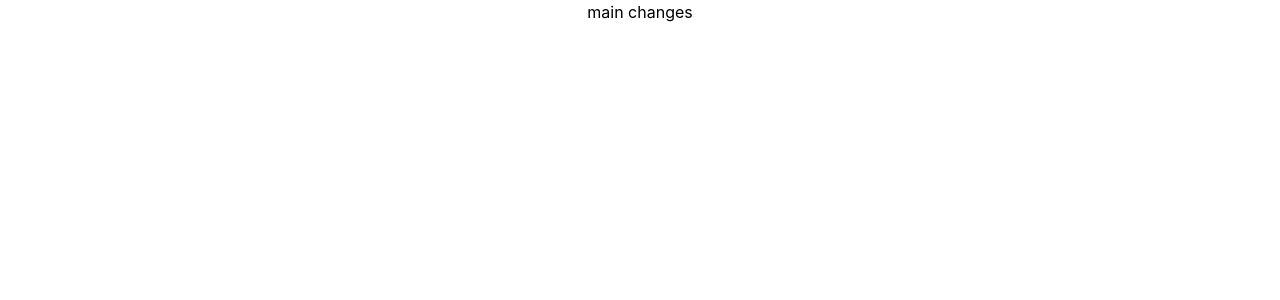
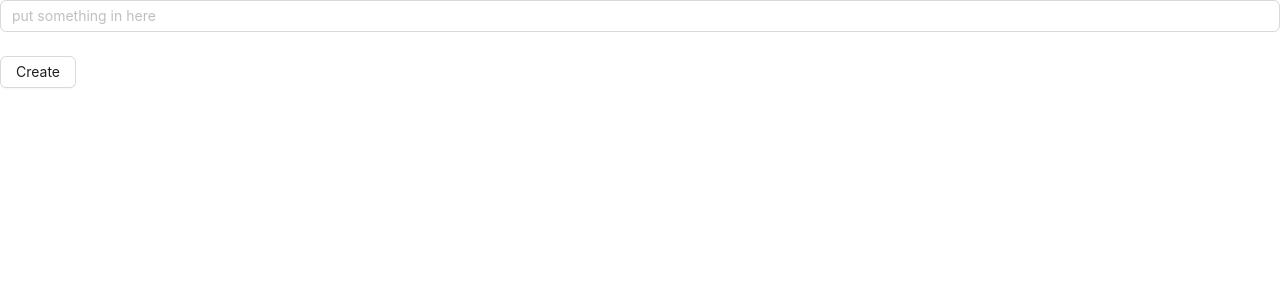
Before and after one commit to isPeang/todolist, a React (Create React App) app: page / in a window 1280 px wide. Shown: the top 300 px of the page. Built offline with nearby package versions, Linux system fonts and the light colour scheme.

Commit message:
try form component

```diff
--- a/package.json
+++ b/package.json
@@ -3,9 +3,11 @@
   "version": "0.1.0",
   "private": true,
   "dependencies": {
+    "@ant-design/icons": "^5.3.6",
     "@testing-library/jest-dom": "^5.17.0",
     "@testing-library/react": "^13.4.0",
     "@testing-library/user-event": "^13.5.0",
+    "antd": "^5.16.0",
     "react": "^18.2.0",
     "react-dom": "^18.2.0",
     "react-scripts": "5.0.1",
--- a/src/App.js
+++ b/src/App.js
@@ -1,12 +1,9 @@
-import logo from './logo.svg';
-import './App.css';
+import logo from "./logo.svg";
+import "./App.css";
+import TodoPage from "./pages/TodoPage";
 
 function App() {
-  return (
-    <div className="App">
-      <h1>main changes </h1>
-    </div>
-  );
+  return <TodoPage />;
 }
 
 export default App;
--- /dev/null
+++ b/src/component/Form.js
@@ -0,0 +1,25 @@
+import { Button, Form, Input } from "antd";
+
+
+const FormTodo = ({ form, todo, onChange, onCreate }) => {
+
+
+  return (
+    <>
+      <Form form={form} onFinish={onCreate}>
+        <Form.Item name="input">
+          <Input
+            value={todo}
+            onChange={onChange}
+            placeholder="put something in here"
+          />
+        </Form.Item>
+        <Form.Item>
+          <Button htmlType="submit">Create</Button>
+        </Form.Item>
+      </Form>
+    </>
+  );
+};
+
+export default FormTodo;
--- /dev/null
+++ b/src/component/List.js
@@ -0,0 +1,17 @@
+import { Button } from "antd";
+
+const List = ({ list, onRemove, onEdit }) => {
+  return (
+    <div>
+      {list.map((list, index) => (
+        <p key={index}>
+            {list} {' '}
+            <Button onClick={() => onEdit(index)}>Edit</Button>{' '}
+            <Button onClick={() => onRemove(index)}>Delete</Button>
+        </p>
+      ))}
+    </div>
+  );
+};
+
+export default List;
--- /dev/null
+++ b/src/pages/TodoPage.js
@@ -0,0 +1,53 @@
+import { useState } from "react";
+import Form from "../component/Form";
+import { useForm } from "antd/es/form/Form";
+import List from "../component/List";
+
+const TodoPage = () => {
+  const [todo, setTodo] = useState();
+  const [list, setList] = useState([]);
+  const [edit, setEdit] = useState();
+
+  const [form] = useForm();
+
+  const onCreate = () => {
+    if (edit != null) {
+        form.setFieldsValue(todo);
+        const newList = list.map((items, index) => {
+            if (edit == index) return todo;
+            return items;
+        })
+        setList(newList);
+        setEdit(null);
+    } else
+    setList([...list, todo]);
+    console.log(list);
+    form.resetFields();
+  };
+
+  const onRemove = (index) => {
+    const remove = list.filter((_, i) => i !== index);
+    setList(remove);
+  }
+
+  const onEdit = (index) => {
+    const editValue = list.find((_, i) => i == index);
+    setTodo(editValue);
+    setEdit(index);
+    console.log(editValue);
+  }
+
+  return (
+    <>
+      <Form
+        form={form} //ส่งฟอร์มไปก็เป็นการส่ง form.resetFields();
+        todo={todo}
+        onChange={(e) => setTodo(e.target.value)}
+        onCreate={onCreate}
+      />
+      <List list={list} onRemove={onRemove} onEdit={onEdit} />
+    </>
+  );
+};
+
+export default TodoPage;
```
Also changed, not shown: 1 other file (tests, documents, lock files or other folders).
